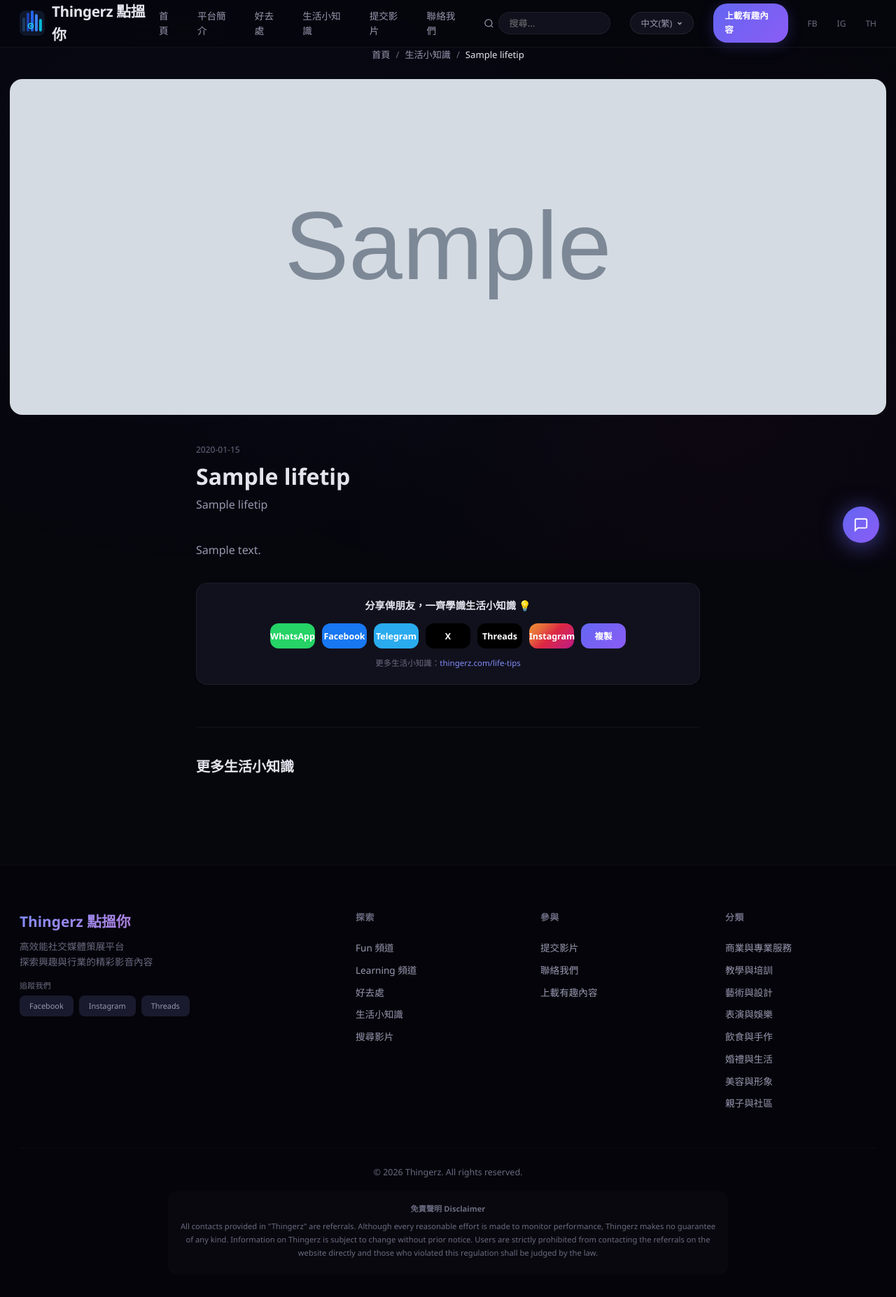
After one commit to gbeoho/Thingerz, a Flask app: page /life-tips/1 in a window 1280 px wide. The commit adds this page. Shown: the whole page at 70% size. Run offline with Flask 3, Linux system fonts and the light colour scheme; data comes from the database, SQL or seed files in the repository; tables that the repository leaves empty hold one stand-in row (values such as "Sample post"); grey boxes marked "Sample" are stand-in pictures; some libraries are stand-ins or nearby versions.

Commit message:
feat: 生活小知識 (life-tips) section — /life-tips page + detail, homepage section below 好去處, nav+footer link, sitemap, daily-fetch seed table

```diff
--- a/app.py
+++ b/app.py
@@ -199,6 +199,9 @@ TABLE_SCHEMAS = {
     'news': '''CREATE TABLE IF NOT EXISTS news (
         id TEXT UNIQUE, title_zh TEXT, title_en TEXT, content_zh TEXT, content_en TEXT,
         summary_zh TEXT, summary_en TEXT, date TEXT, image_url TEXT, status TEXT, region TEXT)''',
+    'lifetips': '''CREATE TABLE IF NOT EXISTS lifetips (
+        id TEXT UNIQUE, title_zh TEXT, title_en TEXT, content_zh TEXT, content_en TEXT,
+        summary_zh TEXT, summary_en TEXT, date TEXT, image_url TEXT, status TEXT, region TEXT)''',
     'comments': '''CREATE TABLE IF NOT EXISTS comments (
         id TEXT UNIQUE, video_id TEXT, author TEXT, content TEXT, date TEXT, status TEXT)''',
     'submissions': '''CREATE TABLE IF NOT EXISTS submissions (
@@ -245,6 +248,7 @@ def init_db():
         'subcategories.csv': ('subcategories', ['id','category_id','name_slug','name_zh','name_en']),
         'videos.csv': ('videos', ['id','subcategory_id','category_id','platform','platform_id','title_zh','title_en','description_zh','description_en','thumbnail_url','aspect_ratio','tags','status','track','direction','submitted_date']),
         'news.csv': ('news', ['id','title_zh','title_en','content_zh','content_en','summary_zh','summary_en','date','image_url','status','region']),
+        'lifetips.csv': ('lifetips', ['id','title_zh','title_en','content_zh','content_en','summary_zh','summary_en','date','image_url','status','region']),
         'comments.csv': ('comments', ['id','video_id','author','content','date','status']),
         'submissions.csv': ('submissions', ['id','platform','platform_url','title_zh','title_en','category_id','subcategory_id','submitter_name','submitter_email','description_zh','direction','status','submitted_date']),
         'contacts.csv': ('contacts', ['id','name','email','subject','message','date','status']),
@@ -704,6 +708,23 @@ def get_news(news_id=None):
     return result
 
 
+def get_lifetips(tip_id=None):
+    rows = read_csv('lifetips.csv')
+    for r in rows:
+        vid = extract_youtube_id(str(r.get('content_zh', '') or '') + str(r.get('image_url', '') or ''))
+        r['video_id'] = vid if vid else ''
+        r['video_url'] = f"https://www.youtube.com/watch?v={vid}" if vid else ''
+    if tip_id:
+        for r in rows:
+            if r['id'] == tip_id:
+                return r
+        return None
+    result = [r for r in rows if r.get('status') == 'published' and r.get('region', 'hk') != 'foreign']
+    result.sort(key=lambda r: r.get('date', ''), reverse=True)
+    return result
+
+
+
 def get_related_videos(video, limit=4):
     all_videos = read_csv('videos.csv')
     same_sub = [v for v in all_videos if v['subcategory_id'] == video['subcategory_id'] and v['id'] != video['id'] and v['status'] == 'approved']
@@ -783,6 +804,7 @@ def sitemap():
     add('/', priority=1.0, changefreq='daily')
     add('/about', priority=0.4)
     add('/news', priority=0.8, changefreq='daily')
+    add('/life-tips', priority=0.8, changefreq='daily')
     add('/track/fun', priority=0.6)
     add('/track/learning', priority=0.6)
 
@@ -825,6 +847,12 @@ def sitemap():
     for n in news_list:
         if n.get('id') and n.get('status') == 'published':
             add(f'/news/{n["id"]}', priority=0.7, changefreq='monthly')
+
+    # Life-tips articles
+    tips = get_lifetips() or []
+    for t in tips:
+        if t.get('id') and t.get('status') == 'published':
+            add(f'/life-tips/{t["id"]}', priority=0.6, changefreq='monthly')
 
     # Build XML
     urlset = Element('urlset')
@@ -1121,7 +1149,8 @@ def index():
     pool = get_top_viewed(100)
     featured_videos = random.sample(pool, min(8, len(pool))) if pool else get_videos(limit=8)
     latest_news = get_news()[:3]
-    return render_template('index.html', fun_categories=fun_categories, learning_categories=learning_categories, featured_videos=featured_videos, latest_news=latest_news, platform_config=PLATFORM_CONFIG)
+    latest_lifetips = get_lifetips()[:3]
+    return render_template('index.html', fun_categories=fun_categories, learning_categories=learning_categories, featured_videos=featured_videos, latest_news=latest_news, latest_lifetips=latest_lifetips, platform_config=PLATFORM_CONFIG)
 
 
 @app.route('/about')
@@ -1323,6 +1352,19 @@ def news_detail(news_id):
     return render_template('news_detail.html', news_item=item, all_news=get_news())
 
 
+@app.route('/life-tips')
+def lifetips_list():
+    return render_template('lifetips_list.html', tip_items=get_lifetips())
+
+
+@app.route('/life-tips/<tip_id>')
+def lifetips_detail(tip_id):
+    it = get_lifetips(tip_id)
+    if not it:
+        return redirect(url_for('lifetips_list'))
+    return render_template('lifetips_detail.html', tip=it, all_tips=get_lifetips())
+
+
 @app.route('/location/<slug>')
 def location_page(slug):
     """GEO district landing pages (18 districts). Each page: H1/H2, 2-sentence
--- /dev/null
+++ b/data/lifetips.csv
@@ -0,0 +1 @@
+id,title_zh,title_en,content_zh,content_en,summary_zh,summary_en,date,image_url,status,region
--- a/templates/base.html
+++ b/templates/base.html
@@ -480,6 +480,7 @@
                 <a href="{{ url_for('index') }}" class="nav-link">首頁</a>
                 <a href="{{ url_for('about') }}" class="nav-link">平台簡介</a>
                 <a href="{{ url_for('news_list') }}" class="nav-link">好去處</a>
+                <a href="{{ url_for('lifetips_list') }}" class="nav-link">生活小知識</a>
                 <a href="{{ url_for('submit_video') }}" class="nav-link">提交影片</a>
                 <a href="{{ url_for('contact') }}" class="nav-link">聯絡我們</a>
                 <form action="{{ url_for('search') }}" method="GET" class="nav-search">
@@ -538,7 +539,7 @@
         <div class="footer-container">
             <div class="footer-grid">
                 <div class="footer-brand"><h3>Thingerz 點搵你</h3><p>高效能社交媒體策展平台</p><p>探索興趣與行業的精彩影音內容</p><div class="app-badges" style="margin-top:14px"><span style="font-size:.7rem;color:#6a6a80;display:block;margin-bottom:6px">追蹤我們</span><div style="display:flex;gap:8px"><a href="https://www.facebook.com/thingerz/" target="_blank" style="background:#1a1a2e;padding:6px 14px;border-radius:8px;font-size:.68rem;color:#9898b0;transition:all .2s;text-decoration:none" onmouseover="this.style.background='#1877f2';this.style.color='#fff'" onmouseout="this.style.background='#1a1a2e';this.style.color='#9898b0'">Facebook</a><a href="https://www.instagram.com/_thingerz" target="_blank" style="background:#1a1a2e;padding:6px 14px;border-radius:8px;font-size:.68rem;color:#9898b0;transition:all .2s;text-decoration:none" onmouseover="this.style.background='#e4405f';this.style.color='#fff'" onmouseout="this.style.background='#1a1a2e';this.style.color='#9898b0'">Instagram</a><a href="https://www.threads.com/@_thingerz" target="_blank" style="background:#1a1a2e;padding:6px 14px;border-radius:8px;font-size:.68rem;color:#9898b0;transition:all .2s;text-decoration:none" onmouseover="this.style.background='#000';this.style.color='#fff'" onmouseout="this.style.background='#1a1a2e';this.style.color='#9898b0'">Threads</a></div></div></div>
-                <div class="footer-links"><h4>探索</h4><a href="{{ url_for('track_page', track='fun') }}">Fun 頻道</a><a href="{{ url_for('track_page', track='learning') }}">Learning 頻道</a><a href="{{ url_for('news_list') }}">好去處</a><a href="{{ url_for('search') }}">搜尋影片</a></div>
+                <div class="footer-links"><h4>探索</h4><a href="{{ url_for('track_page', track='fun') }}">Fun 頻道</a><a href="{{ url_for('track_page', track='learning') }}">Learning 頻道</a><a href="{{ url_for('news_list') }}">好去處</a><a href="{{ url_for('lifetips_list') }}">生活小知識</a><a href="{{ url_for('search') }}">搜尋影片</a></div>
                 <div class="footer-links"><h4>參與</h4><a href="{{ url_for('submit_video') }}">提交影片</a><a href="{{ url_for('contact') }}">聯絡我們</a><a href="{{ url_for('submit_video') }}">上載有趣內容</a></div>
                 <div class="footer-links"><h4>分類</h4>{% for cat in categories %}<a href="{{ url_for('category_page', slug=cat['name_slug']) }}">{{ cat['name_zh'] }}</a>{% endfor %}</div>
             </div>
--- /dev/null
+++ b/templates/lifetips_detail.html
@@ -0,0 +1,87 @@
+{% extends "base.html" %}
+{% block title %}{{ tip['title_zh'] }} - 生活小知識 - Thingerz{% endblock %}
+{% block og_title %}{{ tip['title_zh'] }} - 生活小知識 - Thingerz{% endblock %}
+{% block og_description %}{{ (tip['summary_zh'] or tip['title_zh'] or 'Thingerz 生活小知識')[:150] }}{% endblock %}
+{% block og_image %}{{ tip['image_url'] or url_for('static', filename='favicon.svg', _external=True) }}{% endblock %}
+
+{% block content %}
+<article class="news-article-page">
+    <div class="container">
+        <div class="breadcrumb">
+            <a href="{{ url_for('index') }}">首頁</a>
+            <span>/</span>
+            <a href="{{ url_for('lifetips_list') }}">生活小知識</a>
+            <span>/</span>
+            <span class="current">{{ tip['title_zh'] }}</span>
+        </div>
+    </div>
+    <div class="news-article-hero">
+        <div class="container">
+            <img src="{{ tip['image_url'] }}" alt="{{ tip['title_zh'] }}" class="news-hero-image">
+        </div>
+    </div>
+    <div class="container">
+        <div class="news-article-content">
+            <header class="article-header">
+                <time class="news-date">{{ tip['date'] }}</time>
+                <h1>{{ tip['title_zh'] }}</h1>
+                <p class="article-subtitle">{{ tip['title_en'] }}</p>
+            </header>
+
+            {% if tip.get('video_id') %}
+            <div class="video-player-wrapper" style="margin-bottom:28px">
+                <iframe style="width:100%;aspect-ratio:16/9;border-radius:18px;border:none;background:#000"
+                        src="https://www.youtube-nocookie.com/embed/{{ tip['video_id'] }}"
+                        title="{{ tip['title_zh'] }}"
+                        frameborder="0" allow="accelerometer; autoplay; clipboard-write; encrypted-media; gyroscope; picture-in-picture; web-share"
+                        allowfullscreen loading="lazy"></iframe>
+            </div>
+            <p style="font-size:.78rem;color:#6a6a80;margin-bottom:20px">
+                📺 直接收看影片：<a href="{{ tip['video_url'] }}" target="_blank" rel="noopener" style="color:#818cf8">在 YouTube 開啟</a>
+            </p>
+            {% endif %}
+
+            <div class="article-body">
+                {{ tip['content_zh'] | safe }}
+            </div>
+
+            {% set share_url = request.url.split('?')[0] if request else 'https://thingerz.com' %}
+            {% set share_url_enc = share_url | urlencode %}
+            {% set share_text = (tip['title_zh'] + ' - 生活小知識') | urlencode %}
+            <div style="margin:32px 0;padding:20px;background:#11111d;border-radius:16px;border:1px solid rgba(255,255,255,.05);text-align:center">
+                <p style="font-size:.9rem;font-weight:600;margin-bottom:14px;color:#e4e4ed">分享俾朋友，一齊學識生活小知識 💡</p>
+                <div style="display:flex;gap:10px;justify-content:center;flex-wrap:wrap">
+                    <button onclick="tzhShare('https://wa.me/?text={{ share_text }}%20{{ share_url_enc }}')" style="padding:9px 0;width:64px;border-radius:12px;font-size:.78rem;font-weight:700;background:#25D366;color:#fff;border:none;cursor:pointer">WhatsApp</button>
+                    <button onclick="tzhShare('https://www.facebook.com/sharer/sharer.php?u={{ share_url_enc }}')" style="padding:9px 0;width:64px;border-radius:12px;font-size:.78rem;font-weight:700;background:#1877f2;color:#fff;border:none;cursor:pointer">Facebook</button>
+                    <button onclick="tzhShare('https://t.me/share/url?url={{ share_url_enc }}&text={{ share_text }}')" style="padding:9px 0;width:64px;border-radius:12px;font-size:.78rem;font-weight:700;background:#2AABEE;color:#fff;border:none;cursor:pointer">Telegram</button>
+                    <button onclick="tzhShare('https://twitter.com/intent/tweet?url={{ share_url_enc }}&text={{ share_text }}')" style="padding:9px 0;width:64px;border-radius:12px;font-size:.78rem;font-weight:700;background:#000;color:#fff;border:1px solid rgba(255,255,255,.2);border:none;cursor:pointer">X</button>
+                    <button onclick="tzhShare('https://www.threads.net/intent/post?text={{ share_text }}%20{{ share_url_enc }}')" style="padding:9px 0;width:64px;border-radius:12px;font-size:.78rem;font-weight:700;background:#000;color:#fff;border:1px solid rgba(255,255,255,.2);border:none;cursor:pointer">Threads</button>
+                    <button onclick="tzhShareIG()" style="padding:9px 0;width:64px;border-radius:12px;font-size:.78rem;font-weight:700;background:linear-gradient(135deg,#f09433,#e6683c,#dc2743,#cc2366,#bc1888);color:#fff;border:none;cursor:pointer">Instagram</button>
+                    <button onclick="navigator.clipboard.writeText('{{ share_url }}');this.textContent='✓ 已複製'" style="padding:9px 0;width:64px;border-radius:12px;font-size:.78rem;font-weight:700;background:linear-gradient(135deg,#6366f1,#8b5cf6);color:#fff;border:none;cursor:pointer">複製</button>
+                </div>
+                <p style="font-size:.72rem;color:#6a6a80;margin-top:12px">更多生活小知識：<a href="{{ url_for('lifetips_list') }}" style="color:#818cf8">thingerz.com/life-tips</a></p>
+            </div>
+        </div>
+
+        <div class="article-footer">
+            <h3>更多生活小知識</h3>
+            <div class="news-grid">
+                {% for item in all_tips %}
+                {% if item['id'] != tip['id'] %}
+                <article class="news-card">
+                    <div class="news-image">
+                        <img src="{{ item['image_url'] }}" alt="{{ item['title_zh'] }}" loading="lazy">
+                    </div>
+                    <div class="news-info">
+                        <time class="news-date">{{ item['date'] }}</time>
+                        <h3><a href="{{ url_for('lifetips_detail', tip_id=item['id']) }}">{{ item['title_zh'] }}</a></h3>
+                        <p>{{ item['summary_zh'] }}</p>
+                    </div>
+                </article>
+                {% endif %}
+                {% endfor %}
+            </div>
+        </div>
+    </div>
+</article>
+{% endblock %}
```
Also changed, not shown: templates/index.html (+26 -0 lines), templates/lifetips_list.html (added, +36 -0 lines).
